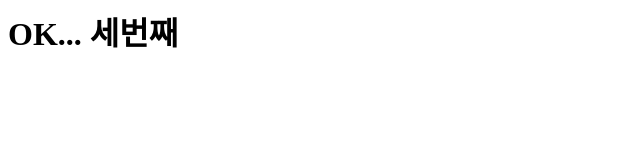
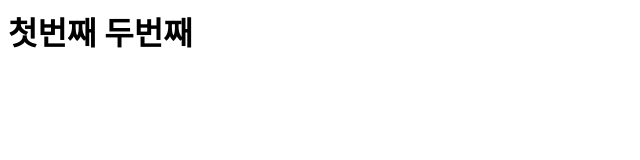
Before and after one commit to kkongjuu/git-work, a plain HTML site: page index.html in a window 1280 px wide. Shown: the whole page, without its empty margins (0-640 px from the left). Drawn offline with Linux system fonts and the light colour scheme.

Commit message:
Revert "index.html에 OK 추가"
This reverts commit 2a298cb3edda6ae6f11a26089fa454c588e16d20.

```diff
--- a/index.html
+++ b/index.html
@@ -1,8 +1,8 @@
 <html>
   <header>
     <h1>
-     OK...
-     세번째
+      첫번째
+      두번째
     </h1>
   </header>
 </html>
```
